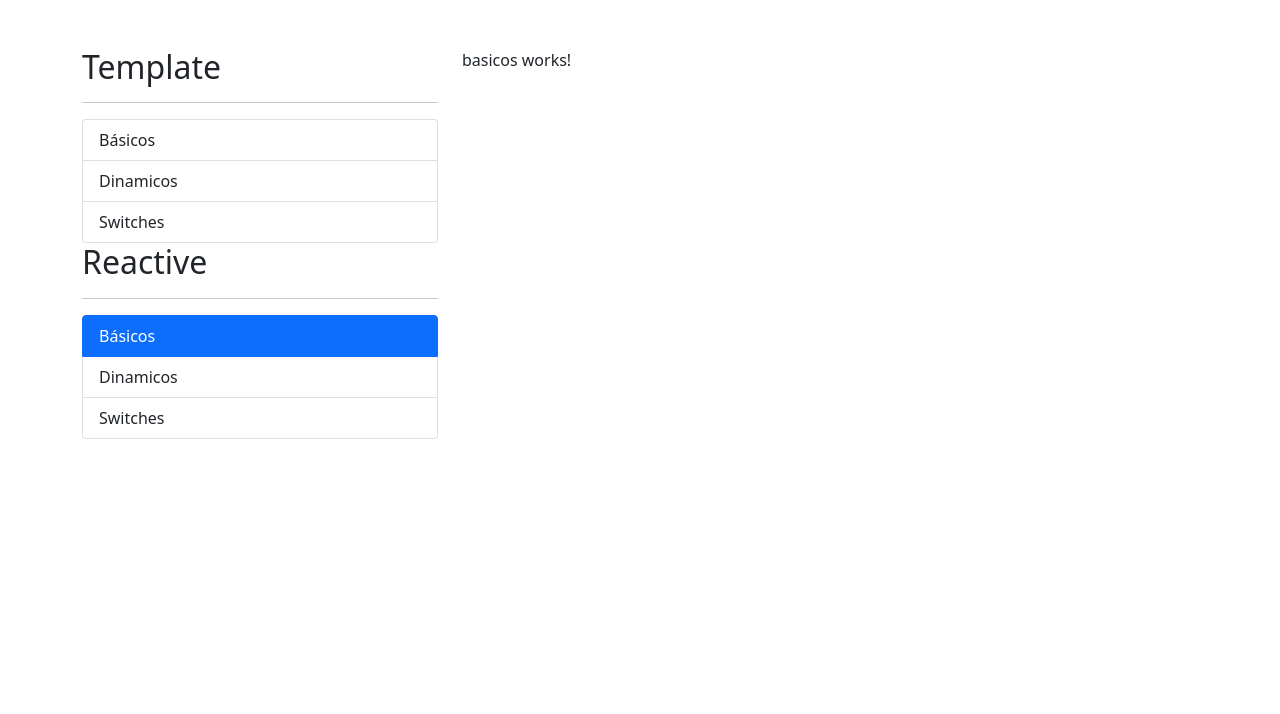
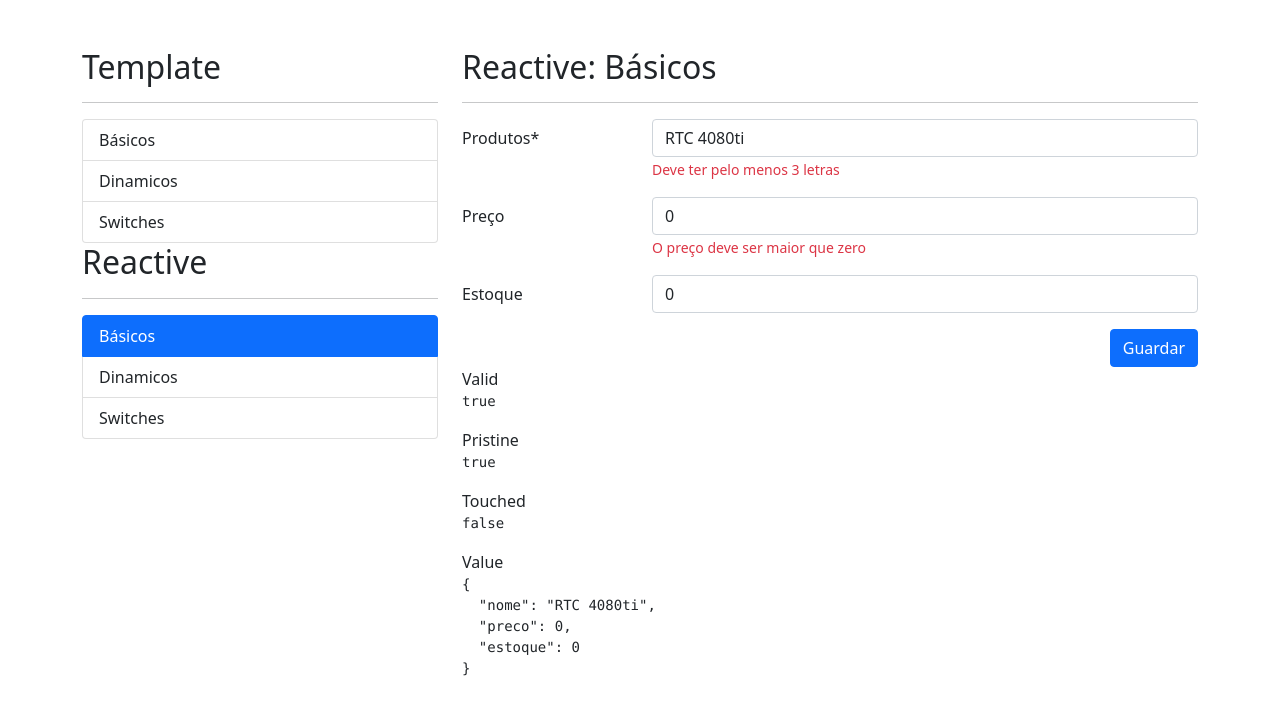
Before and after one commit to goncalveshigino/Angular-Form, an Angular app: page /reactive/basicos in a window 1280 px wide. Shown: the top 714 px of the page. Built offline with nearby package versions, Linux system fonts and the light colour scheme.

Commit message:
reactive form

```diff
--- a/src/app/reactive/basicos/basicos.component.html
+++ b/src/app/reactive/basicos/basicos.component.html
@@ -1 +1,98 @@
-<p>basicos works!</p>
+
+
+<h2>Reactive: Básicos</h2>
+
+<hr>
+
+
+<div class="row">
+   <div class="col">
+
+     <form autocomplete=off [formGroup]="miFormulario">
+
+      <!---Campo de produto-->
+        <div class="mb-3 row">
+          <label class="col-sm-3 col-form-label">Produtos*</label>
+          <div class="col-sm-9">
+
+            <input type="text"
+                   class="form-control"
+                   formControlName="nome"
+                   placeholder="Nombre del produto">
+              <span class="form-text text-danger">
+                 Deve ter pelo menos 3 letras
+              </span>
+          </div>
+
+        </div>
+
+
+        <!---Campo de Preco-->
+        <div class="mb-3 row">
+          <label class="col-sm-3 col-form-label">Preço</label>
+          <div class="col-sm-9">
+            <input type="number"
+                   class="form-control"
+                   formControlName="preco"
+                   min="0"
+                   placeholder="Preço do produto">
+
+              <span class="form-text text-danger">
+                 O preço deve ser maior que zero
+              </span>
+
+          </div>
+        </div>
+
+
+        <!---Campo de Estoque-->
+        <div class="mb-3 row">
+          <label class="col-sm-3 col-form-label">Estoque</label>
+          <div class="col-sm-9">
+            <input type="number"
+                   class="form-control"
+                   formControlName="estoque"
+                   placeholder="Estoque do produto">
+
+          </div>
+        </div>
+
+
+        <div class="row">
+            <div class="col">
+               <button type="submit"
+                       class="btn btn-primary float-end">
+                 Guardar
+               </button>
+            </div>
+        </div>
+
+
+
+     </form>
+
+   </div>
+</div>
+
+
+
+<div class="row">
+   <div class="col">
+
+
+     <span>Valid</span>
+      <pre>{{ miFormulario.valid }}</pre>
+
+     <span>Pristine</span>
+      <pre>{{ miFormulario.pristine }}</pre>
+
+     <span>Touched</span>
+      <pre>{{ miFormulario.touched }}</pre>
+
+     <span>Value</span>
+    <pre>{{ miFormulario.value | json }}</pre>
+
+
+
+   </div>
+</div>
--- a/src/app/reactive/basicos/basicos.component.ts
+++ b/src/app/reactive/basicos/basicos.component.ts
@@ -1,4 +1,5 @@
-import { Component, OnInit } from '@angular/core';
+import { Component } from '@angular/core';
+import { FormBuilder, FormControl, FormGroup } from '@angular/forms';
 
 @Component({
   selector: 'app-basicos',
@@ -6,11 +7,22 @@ import { Component, OnInit } from '@angular/core';
   styles: [
   ]
 })
-export class BasicosComponent implements OnInit {
+export class BasicosComponent {
 
-  constructor() { }
+  // miFormulario: FormGroup = new FormGroup({
+  //   nome   : new FormControl('RTX 4080ti'),
+  //   preco  : new FormControl(1500),
+  //   estoque: new FormControl(5)
+  // })
 
-  ngOnInit(): void {
-  }
+  miFormulario: FormGroup = this.fb.group({
+    nome: ['RTC 4080ti'],
+    preco: [0],
+    estoque: [0]
+  })
+
+  constructor( private fb: FormBuilder) { }
+
+
 
 }
--- a/src/app/reactive/reactive.module.ts
+++ b/src/app/reactive/reactive.module.ts
@@ -5,6 +5,7 @@ import { ReactiveRoutingModule } from './reactive-routing.module';
 import { BasicosComponent } from './basicos/basicos.component';
 import { DinamicosComponent } from './dinamicos/dinamicos.component';
 import { SwitchesComponent } from './switches/switches.component';
+import { ReactiveFormsModule } from '@angular/forms';
 
 
 @NgModule({
@@ -15,7 +16,8 @@ import { SwitchesComponent } from './switches/switches.component';
   ],
   imports: [
     CommonModule,
-    ReactiveRoutingModule
+    ReactiveRoutingModule,
+    ReactiveFormsModule
   ]
 })
 export class ReactiveModule { }
--- a/src/app/template/switches/switches.component.html
+++ b/src/app/template/switches/switches.component.html
@@ -10,6 +10,8 @@
         <div class="form-check">
             <input type="radio"
                    class="form-check-input"
+                   value="M"
+                   [(ngModel)]="pessoa.genero"
                    name="flexRadioDefault"
                    id="radioMasculino">
             <label class="form-check-label" for="radioMasculino">Masculino</label>
@@ -18,8 +20,11 @@
         <div class="form-check">
             <input type="radio"
                    class="form-check-input"
+                   value="F"
+                   [(ngModel)]="pessoa.genero"
                    name="flexRadioDefault"
-                   id="radioFemenino">
+                   id="radioFemenino"
+                   required>
             <label class="form-check-label" for="radioFemenino">Femenino</label>
         </div>
 
@@ -32,11 +37,14 @@
       <label class="col-sm-3 col-form-label">Notificaciones</label>
        <div class="col-sm-9">
 
-          <div class="form-check form-switch">
+          <div class="form-check form-switch mt-2">
               <input
                      class="form-check-input"
                      type="checkbox"
+                     [(ngModel)]="pessoa.notificaciones"
+                     name="notificaciones"
                      id="flexSwitchCheckChecked"
+                     required
                      >
               <label class="form-check-label" for="flexSwitchCheckChecked"> Quero receber notificacoes</label>
           </div>
@@ -49,15 +57,17 @@
       <label class="col-sm-3 col-form-label"></label>
        <div class="col-sm-9">
 
-         <div class="form-check"
-              type="checkbox"
-              id="flexCheckDefault">
-
-           <label class="form-check-label" for="flexSwitchCheckDefault">
-               Termos e Condicoes
+        <div class="form-check">
+            <input class="form-check-input"
+                   type="checkbox"
+                   [(ngModel)]="termosCondicoes"
+                   name="termos"
+                   id="flexCheckDefault"
+                   required>
+            <label class="form-check-label" for="flexCheckDefault">
+              Termos e Condicoes
             </label>
-
-         </div>
+        </div>
 
 
        </div>
@@ -71,7 +81,8 @@
 <!--Button-->
 <div class="row">
     <div class="col">
-        <button class="btn btn-primary float-end">
+        <button class="btn btn-primary float-end"
+                [disabled]="miFormulario.invalid">
            Guardar
         </button>
     </div>
@@ -82,3 +93,18 @@
 
 
 </form>
+
+
+
+<h5>Valor do formulario</h5>
+<pre>{{ miFormulario.value | json }}</pre>
+
+<h5>Valid</h5>
+<pre>{{ miFormulario.valid }}</pre>
+
+<h5>Termos</h5>
+<pre>{{ miFormulario.controls?.termos?.errors | json }}</pre>
+
+
+<br>
+<pre>Condicoes: </pre>
--- a/src/app/template/switches/switches.component.ts
+++ b/src/app/template/switches/switches.component.ts
@@ -6,11 +6,13 @@ import { Component, OnInit } from '@angular/core';
   styles: [
   ]
 })
-export class SwitchesComponent implements OnInit {
+export class SwitchesComponent  {
 
-  constructor() { }
-
-  ngOnInit(): void {
+  pessoa = {
+    genero: 'M',
+    notificaciones: false,
   }
 
+  termosCondicoes: boolean = false;
+
 }
```
